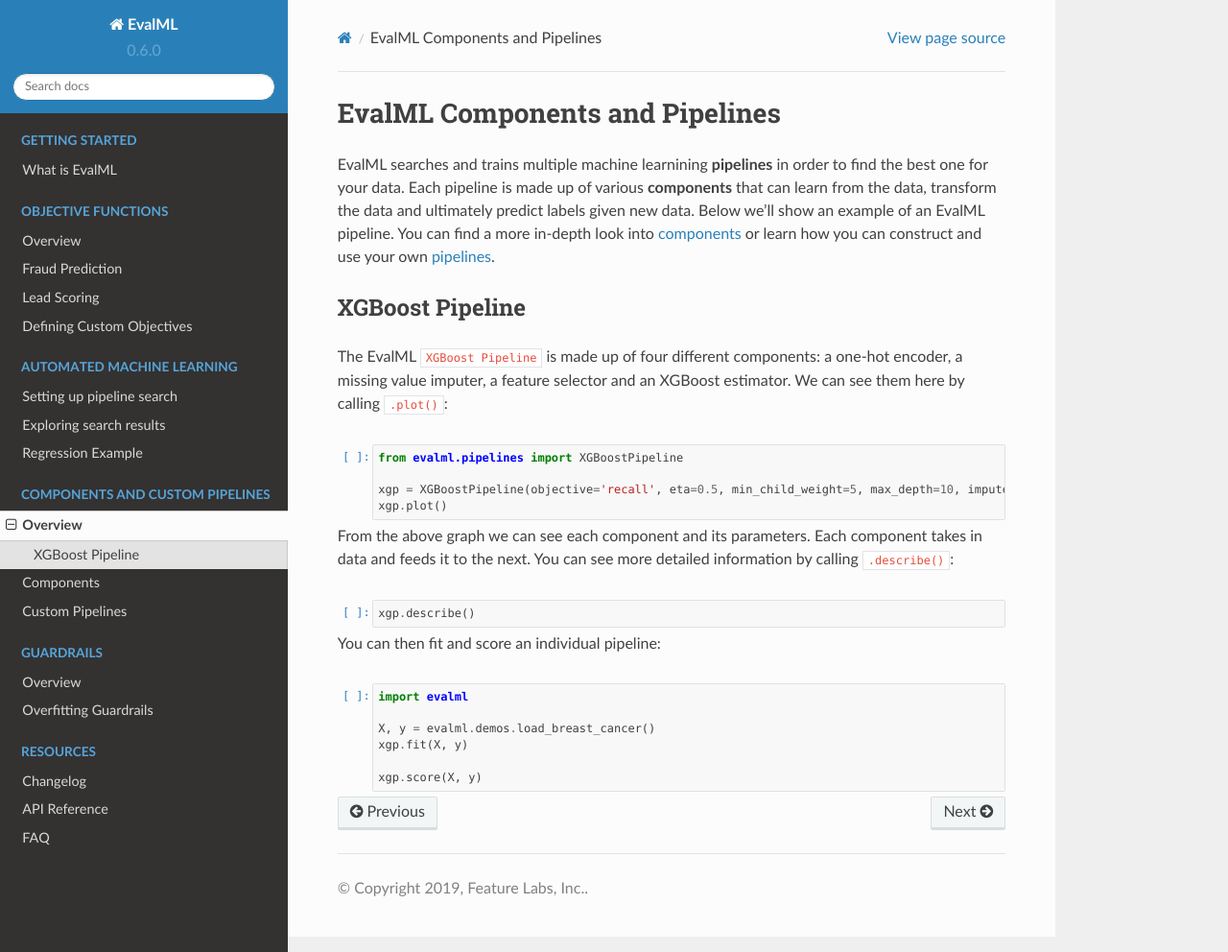
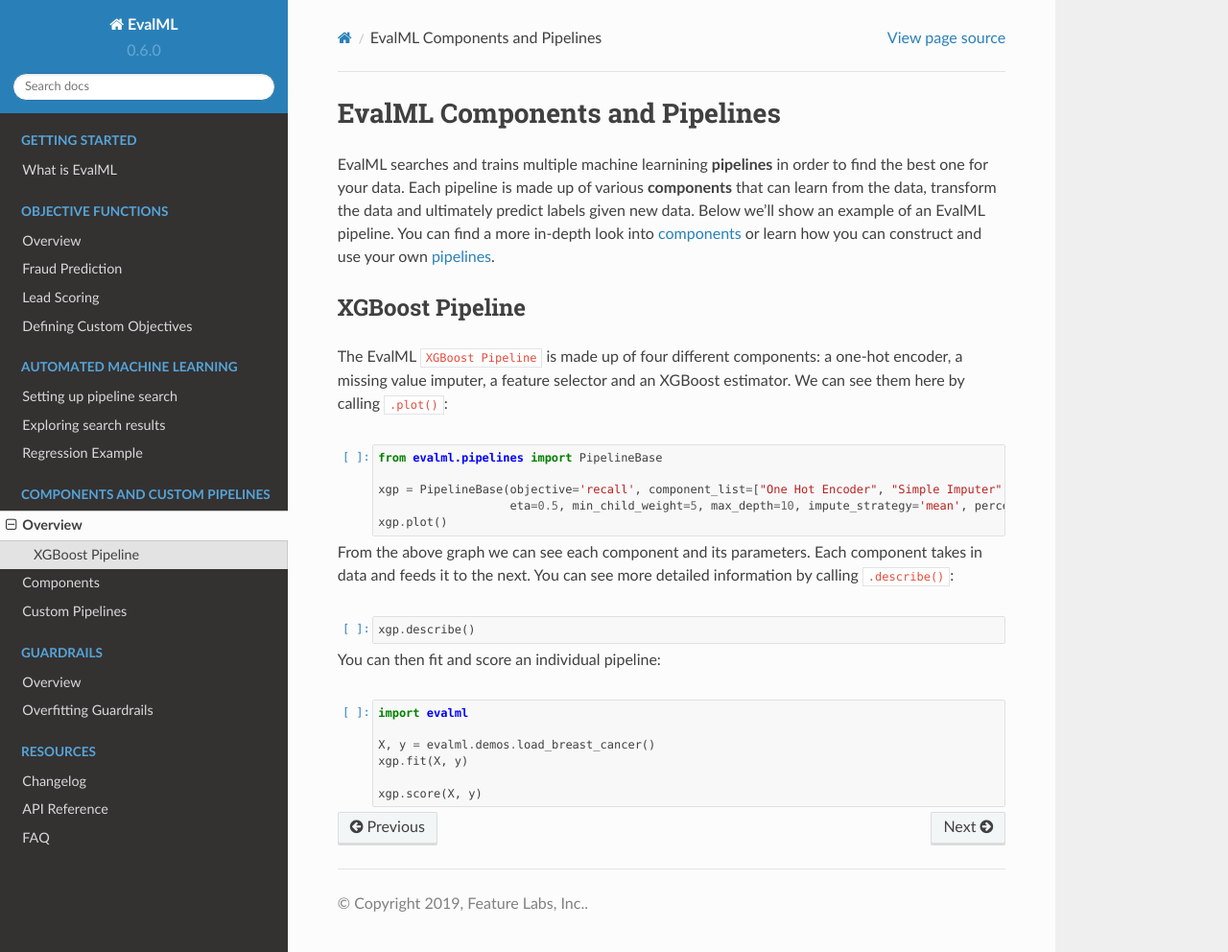
Before and after one commit to alteryx/evalml, a Sphinx documentation site: the page built from docs/source/pipelines/overview.ipynb, in a window 1280 px wide and 992 px high. Shown: the whole window at 96% size. Built offline with Sphinx 7.4.7 and the Read the Docs theme 2.0.0, drawn with Linux system fonts in a browser that asks for light colours; comment, search, counter and statistics services are not loaded.

Commit message:
Update docs for removing pipelines

```diff
--- a/docs/source/api_reference.rst
+++ b/docs/source/api_reference.rst
@@ -125,12 +125,6 @@
     :nosignatures:
 
     PipelineBase
-    RFClassificationPipeline
-    XGBoostPipeline
-    LogisticRegressionPipeline
-    RFRegressionPipeline
-    LinearRegressionPipeline
-
 
 Plotting
 ~~~~~~~~
```
Also changed, not shown: docs/source/pipelines/overview.ipynb.
